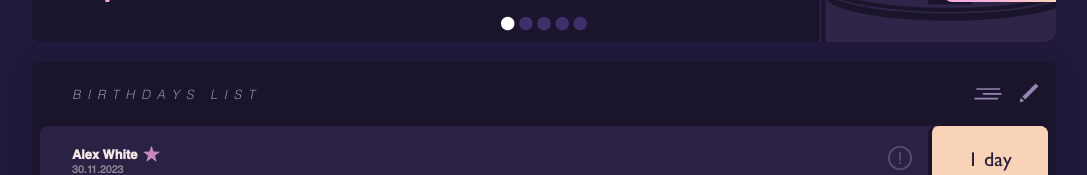
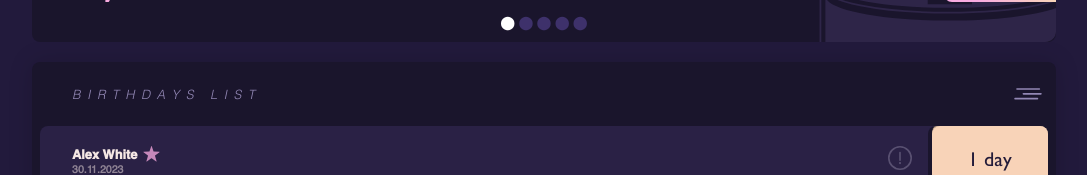
Before and after one commit to afoninis/birthdays-web, a React (Create React App) app: page / in a window 1280 px wide. Shown: the part 224-399 px from the top of the page, without its empty margins (96-1183 px from the left). Built offline with nearby package versions, Linux system fonts and the light colour scheme.

Commit message:
Removed Edit icon

```diff
--- a/src/Components/BirthdaysList.jsx
+++ b/src/Components/BirthdaysList.jsx
@@ -1,6 +1,5 @@
 import "./BirthdaysList.css";
 import menuIcon from "../Assets/Images/menu.svg";
-import editIcon from "../Assets/Images/edit.svg";
 import detailsIcon from "../Assets/Images/details.svg";
 import starEmpty from "../Assets/Images/star-empty.svg";
 import starFilled from "../Assets/Images/star-filled.svg";
@@ -258,14 +257,6 @@ const BirthdaysList = React.memo(({ data, setData, updateData }) => {
               }}
             />
           </div>
-          <div className="birthdays-list-header--controls-icon">
-            <img
-              src={editIcon}
-              className="birthdays-list-header--image"
-              alt="Edit icon"
-              title="Edit"
-            />
-          </div>
         </div>
       </div>
       <div className="birthdays-list-content">
```
